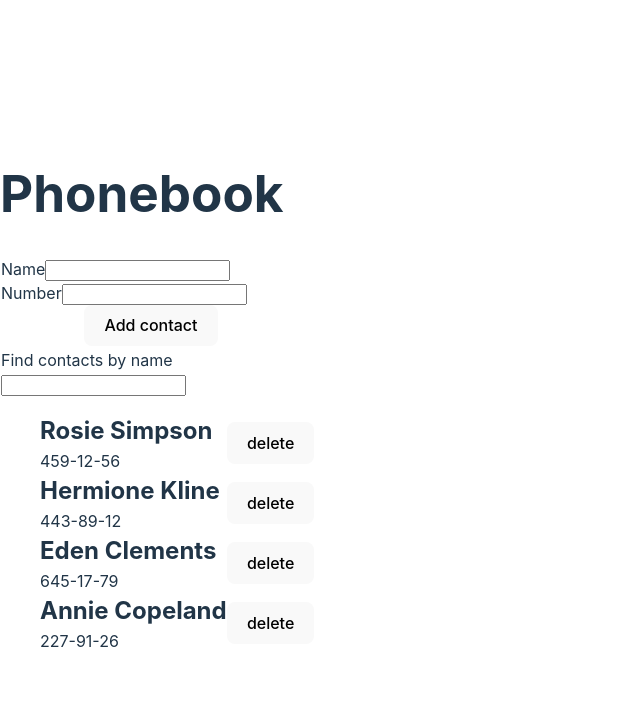
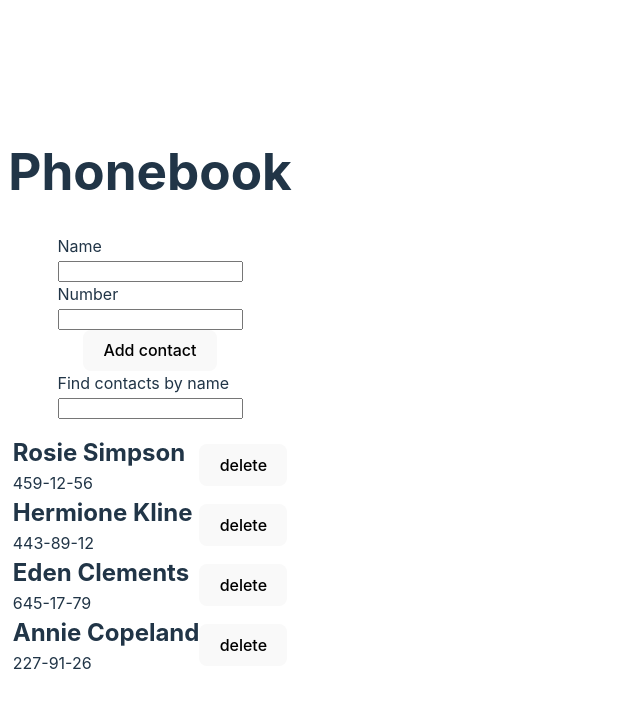
Before and after one commit to f0rd0101/goit-react-hw-03, a React (Vite) app: page / in a window 1280 px wide. Shown: the top 708 px of the page, without its empty margins (0-640 px from the left). Built offline with nearby package versions, Linux system fonts and the light colour scheme.

Commit message:
centered markup

```diff
--- a/src/App.css
+++ b/src/App.css
@@ -1,3 +1,4 @@
-html{
-    background-color: white;
+h1{
+    display: flex;
+    justify-content: center;
 }
--- a/src/App.jsx
+++ b/src/App.jsx
@@ -3,6 +3,7 @@ import reactLogo from './assets/react.svg'
 import ContactForm from './components/ContactForm/ContactForm.jsx'
 import SearchBox from './components/SearchBox/SearchBox'
 import ContactList from './components/ContactList/ContactList'
+import './App.css'
 
 
 const people = [
--- a/src/components/ContactForm/ContactForm.jsx
+++ b/src/components/ContactForm/ContactForm.jsx
@@ -5,9 +5,11 @@ const ContactForm = () => {
     <div className={s.form_container}>
         <form>
           <label>Name</label>
+          <br />
           <input type="text" />
           <br/>
           <label>Number</label>
+          <br />
           <input type="text" />
           <div className={s.form_button}>
           <button  type='button'>Add contact</button>
--- a/src/components/ContactForm/ContactForm.module.css
+++ b/src/components/ContactForm/ContactForm.module.css
@@ -1,10 +1,10 @@
-.form_container{
-    width: 300px;
-    border: 1px solid white;
 
-}
 .form_button{
     display: flex;
     justify-content: center;
 
 }
+.form_container{
+    display: flex;
+    justify-content: center;
+}
--- a/src/components/ContactList/ContactList.jsx
+++ b/src/components/ContactList/ContactList.jsx
@@ -3,7 +3,7 @@ import s from '../ContactList/ContactList.module.css'
 import Contact from '../Contact/Contact'
 const ContactList = ({people}) => {
   return (
-    <div>
+    <div className={s.contact_list_div}>
       <ul>
 
         {
--- a/src/components/ContactList/ContactList.module.css
+++ b/src/components/ContactList/ContactList.module.css
@@ -3,3 +3,10 @@
   justify-content: space-between; /* Размещает текст слева, кнопку справа */
   align-items: center; /* Выравнивает элементы по центру */
 }
+ul{
+   padding: 0;
+}
+.contact_list_div{
+  display: flex;
+    justify-content: center;
+}
--- a/src/components/SearchBox/SearchBox.module.css
+++ b/src/components/SearchBox/SearchBox.module.css
@@ -1,5 +1,7 @@
 .search_div{
-    border: 1px solid white;
+
     width: 300px;
+    display: flex;
+    justify-content: center;
 
 }
```
